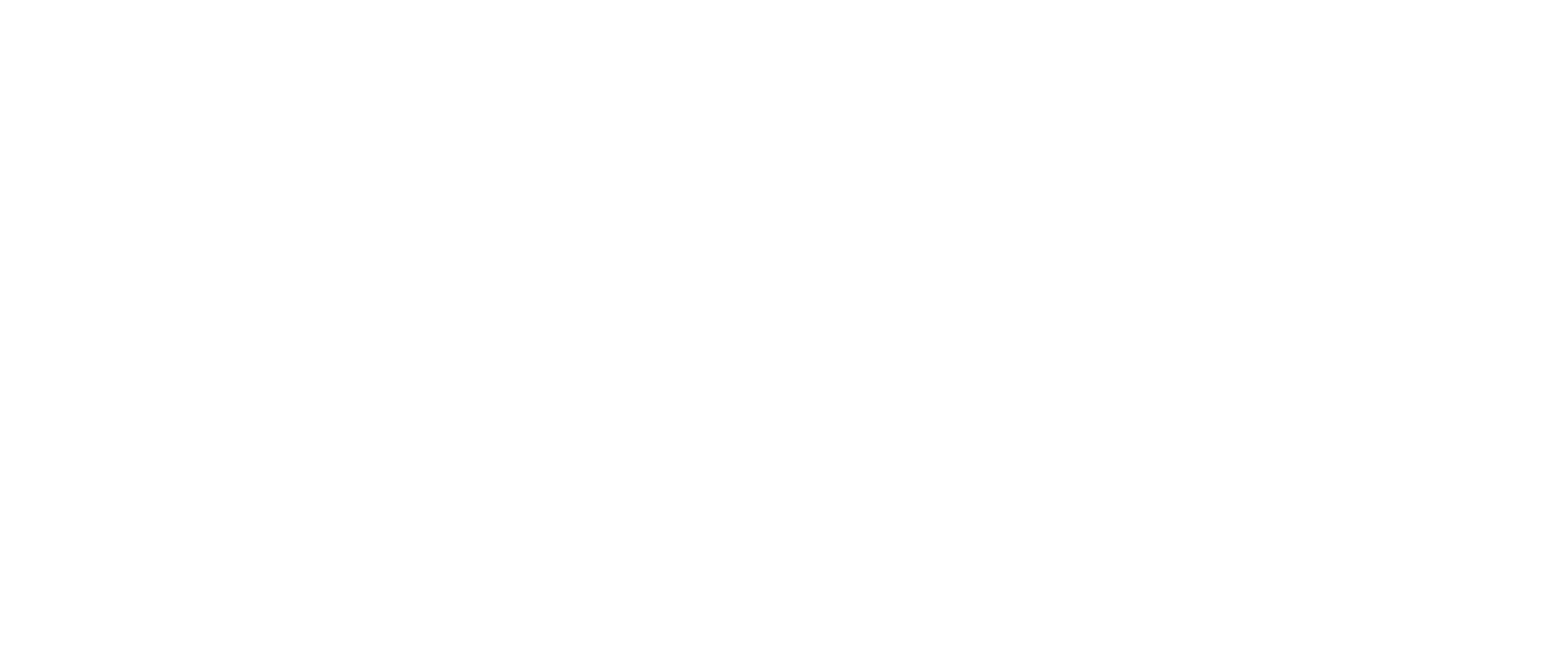
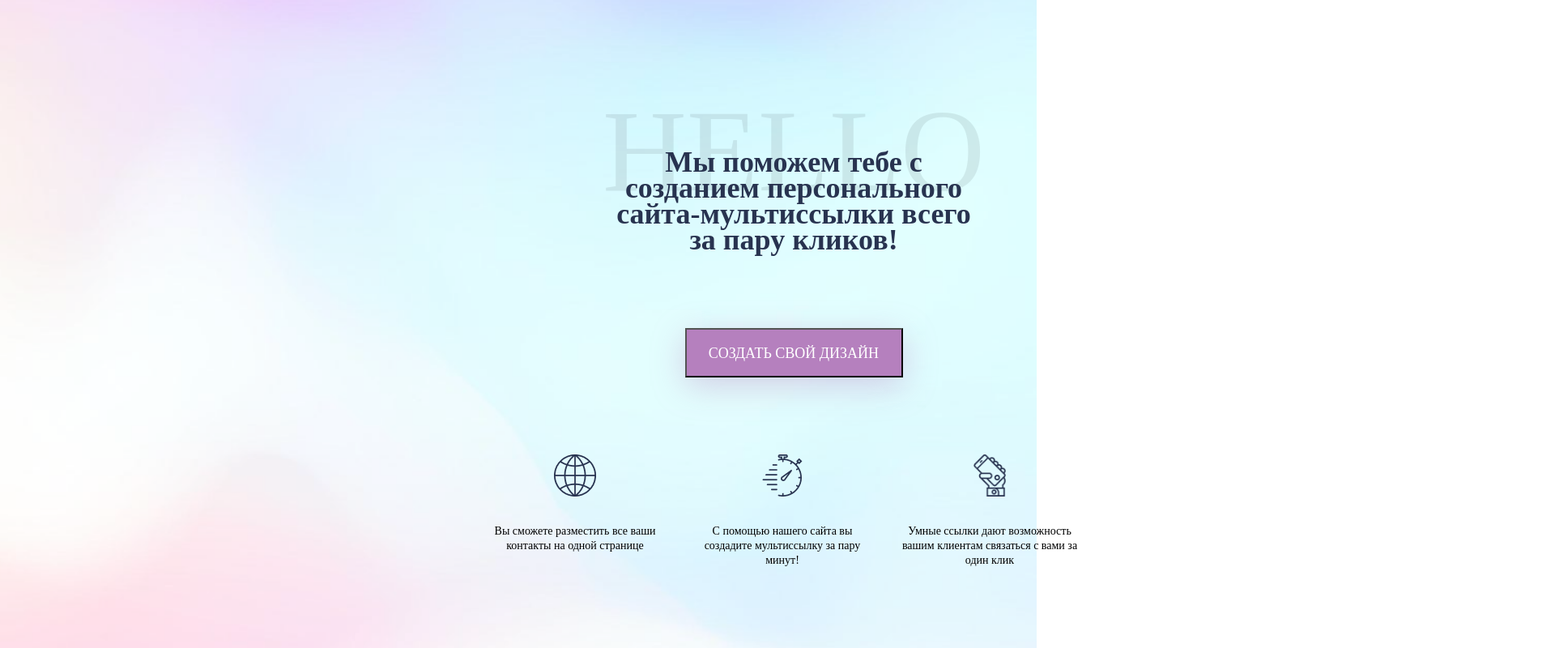
Before and after one commit to ChatWinForm/site, a plain HTML site: page index.html in a window 1280 px wide. Shown: the top 800 px of the page at 81% size, 1920 px wide, since content can reach past the window. Drawn offline with Linux system fonts and the light colour scheme.

Commit message:
home page

```diff
--- /dev/null
+++ b/css/startPage.css
@@ -0,0 +1,99 @@
+*{
+    box-sizing:border-box;
+   margin: 0;
+   padding: 0;
+}
+.container{
+   width: 1960px;
+   margin: 0 auto;
+}
+
+.promo{
+   height: 980px;
+    /* background: url(../img/abstract-pastel-colorful-gradient-background-concept-for-your-graphic-colorful-design-vector\ 1.png);
+   background-size: cover;  растягиваем на весь блок background
+    */
+    background: url('../img/startPage/backgroundPic.png') center center/cover no-repeat;
+}
+.promo .tagline{
+   display: block;
+   margin: 0 auto; /* выравниваем по верт. */
+   /* margin-top: 90px; */
+   padding-top: 90px;
+   text-transform: uppercase;
+
+   font-family: Abril Fatface;
+   font-style: normal;
+   font-weight: normal;
+   font-size: 144px;
+   line-height: 194px;
+
+   text-align: center;
+
+   color: rgba(0, 0, 0, 0.08);
+
+}
+.promo .taglineTxt{
+   display: block;
+   width:470px ;
+   height:155px ;
+   margin: 0 auto; /* выравниваем по верт. */
+   margin-top: -100px;
+
+   font-family: Roboto Mono;
+   font-style: normal;
+   font-weight: 500;
+   font-size: 24px;
+   line-height: 32px;
+   text-align: center;
+
+   color: #283350;
+
+}
+.promo .promoBtn{
+   display: block;
+   margin: 0 auto; /* выравниваем по верт. */
+   margin-top: 66px;/* отступ от блока выше */
+
+   width: 269px;/* ширина высота кнопки */
+   height: 61px;
+   background: #B580BE;
+   box-shadow: 0px 10px 40px rgba(181, 128, 190, 0.38);
+
+   font-family: Roboto Mono;
+   font-style: normal;
+   font-weight: 500;
+   font-size: 18px;
+   line-height: 24px;
+
+   color: #FFFFFF;
+
+   cursor: pointer;/* при наведении будет значек руки */
+}
+.promo .waitingWrapper{
+    margin-top: 95px;
+    text-align: center;
+}
+.promo .waitingWrapper .waitingItem{
+    display: inline-block;
+    vertical-align: top;
+    width: 52px;
+    text-align: center;
+    margin-right: 200px;
+}
+.promo .waitingWrapper .waitingItem .waitingImg{
+    width: 100%;
+    /* text-align: center; */
+    margin-left: 86px;
+}
+.promo .waitingWrapper .waitingItem .waitingDescr{
+    width: 224px;
+
+    margin-top: 30px;
+    font-family: Roboto Mono;
+    font-style: normal;
+    font-weight: normal;
+    font-size: 14px;
+    line-height: 18px;
+    text-align: center;
+}
--- a/index.html
+++ b/index.html
@@ -5,8 +5,35 @@
   <meta name="viewport" content="width=device-width, initial-scale=1.0">
   <meta http-equiv="X-UA-Compatible" content="ie=edge">
   <title>Multicard</title>
+  <link href="css/startPage.css" rel="stylesheet">
+	<link rel="stylesheet" href="css/normalize.css">
 </head>
 <body>
+  <section class="promo">
+    <div class="container">
+      <div class="tagline">hello
+      </div>
+      <div class = "taglineTxt" >
+      <h2>Мы поможем тебе с созданием персонального сайта-мультиссылки всего за пару кликов!</h2>
+      </div>
+      <button class="promoBtn">СОЗДАТЬ СВОЙ ДИЗАЙН</button>
 
+      <div class="waitingWrapper">
+      <div class="waitingItem">
+        <img src="img/startPage/Vector.png" alt="vector" class="waitingImg">
+        <div class="waitingDescr">Вы сможете разместить все ваши контакты на одной странице</div>
+      </div>
+      <div class="waitingItem">
+        <img src="/img/startPage/stopwatch 2.png" alt="stopwatch" class="waitingImg">
+        <div class="waitingDescr">С помощью нашего сайта вы создадите мультиссылку за пару минут!</div>
+      </div>
+      <div class="waitingItem">
+        <img src="/img/startPage/smartphone 1.png" alt="smartphone" class="waitingImg">
+        <div class="waitingDescr">Умные ссылки дают возможность вашим клиентам связаться с вами за один клик</div>
+      </div>
+    </div>
+
+    </div>
+  </section>
 </body>
 </html>
```
Also changed, not shown: img/startPage/Vector.png (added), img/startPage/backgroundPic.png (added), img/startPage/smartphone 1.png (added), img/startPage/stopwatch 2.png (added).
